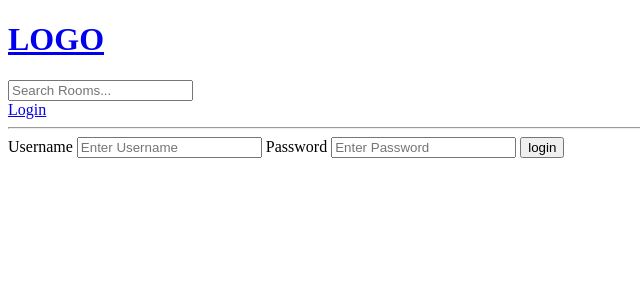
After one commit to shubham-wb/django, a Django app: page /login/ in a window 1280 px wide. The commit adds this page. Shown: the top 300 px of the page, without its empty margins (0-640 px from the left). Run offline with Django 5.2, Linux system fonts and the light colour scheme.

Commit message:
'feature/restricted-routes'

```diff
--- /dev/null
+++ b/base/templates/base/login_register.html
@@ -0,0 +1,19 @@
+{% extends 'main.html'%}
+{% block content %}
+
+<div>
+<form method="POST" action="">
+{% csrf_token %}
+
+<label >Username</label>
+<input type="text"  name="username" placeholder="Enter Username" id="">
+
+<label for="">Password</label>
+<input type = "password" name="password" placeholder="Enter Password" />
+
+<input type="submit" value="login"/>
+
+</form>
+</div>
+
+{% endblock content %}
--- a/base/urls.py
+++ b/base/urls.py
@@ -2,6 +2,9 @@ from django.urls import path
 from . import views
 
 urlpatterns = [
+
+    path("login/",views.loginPage, name="login"),
+    path("logout/",views.logoutUser, name="logout"),
     path('',views.home, name="home"),
     path('room/<str:pk>/',views.room,name="room"),
     path('create-room/', views.createRoom, name="create-room"),
--- a/base/views.py
+++ b/base/views.py
@@ -1,9 +1,12 @@
 from django.shortcuts import render, redirect
 from django.db.models import Q
 from django.http import HttpResponse
-
+from django.contrib.auth.models import User
 from base.forms import RoomForm
 from .models import Room, Topic
+from django.contrib import  messages
+from django.contrib.auth import authenticate, login, logout
+from django.contrib.auth.decorators import login_required
 
 # Create your views here.
 
@@ -13,6 +16,32 @@ rooms = [
     {'id':2,"name":"Lets learn Django"},
     {'id':3,"name":"Lets learn JavaScript"}
 ]
+
+def loginPage(request):
+    if request.method == 'POST':
+        username = request.POST.get('username')
+        password = request.POST.get('password')
+
+        try:
+            user = User.objects.get(username = username)
+        except:
+            messages.error(request, 'User does not exist')
+
+        user = authenticate(request, username=username, password=password)
+
+        if user is not None:
+            login(request, user)
+            return redirect('home')
+        else:
+            messages.error(request, "Username or password does not exist")
+    context ={}
+    return render(request, 'base/login_register.html',context)
+
+
+def logoutUser(request):
+    logout(request)
+    return redirect("home")
+
 
 
 def home(request):
@@ -36,7 +65,7 @@ def room(request, pk):
     context = {'room': room}
     return render(request, 'base/room.html', context)
 
-
+@login_required(login_url="/login")
 def createRoom(request):
     form = RoomForm()
     if request.method == "POST":
--- a/templates/main.html
+++ b/templates/main.html
@@ -7,7 +7,13 @@
 </head>
 <body>
     {% include 'navbar.html' %}
-
+ {% if messages %}
+<ul class="messages">
+    {% for message in messages %}
+    <li{% if message.tags %} class="{{ message.tags }}"{% endif %}>{{ message }}</li>
+    {% endfor %}
+</ul>
+{% endif %}
     {% block content %}
 
     {% endblock %}
--- a/templates/navbar.html
+++ b/templates/navbar.html
@@ -7,4 +7,11 @@ action = "{% url 'home' %}"
 >
 <input type="text" name="q" placeholder="Search Rooms..." value="">
 </form>
+
+{% if request.user.is_authenticated %}
+
+<a href="{% url 'logout' %}">Logout</a>
+{% else %}
+<a href="{% url 'login' %}">Login</a>
+{% endif %}
 <hr />
```
Also changed, not shown: db.sqlite3.
